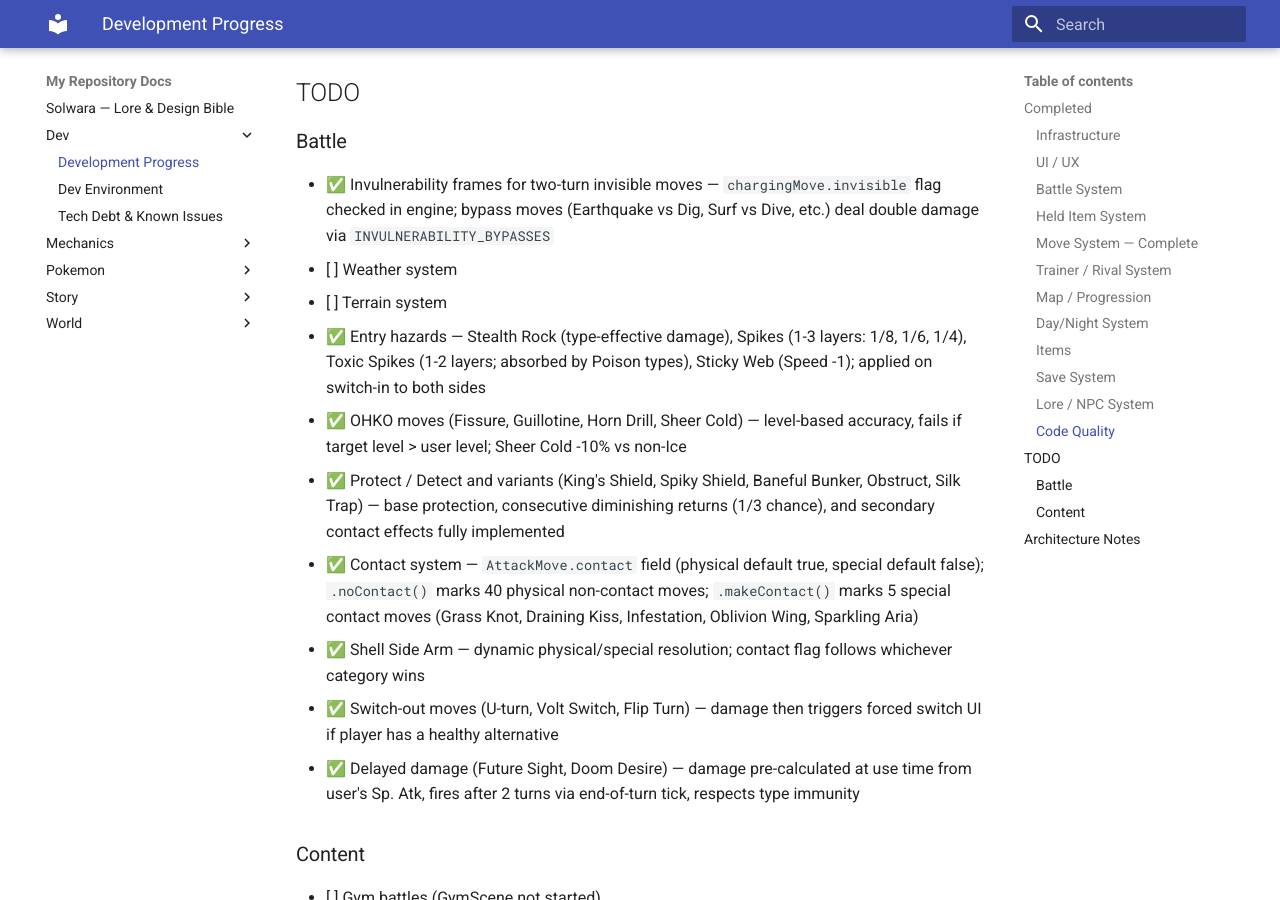
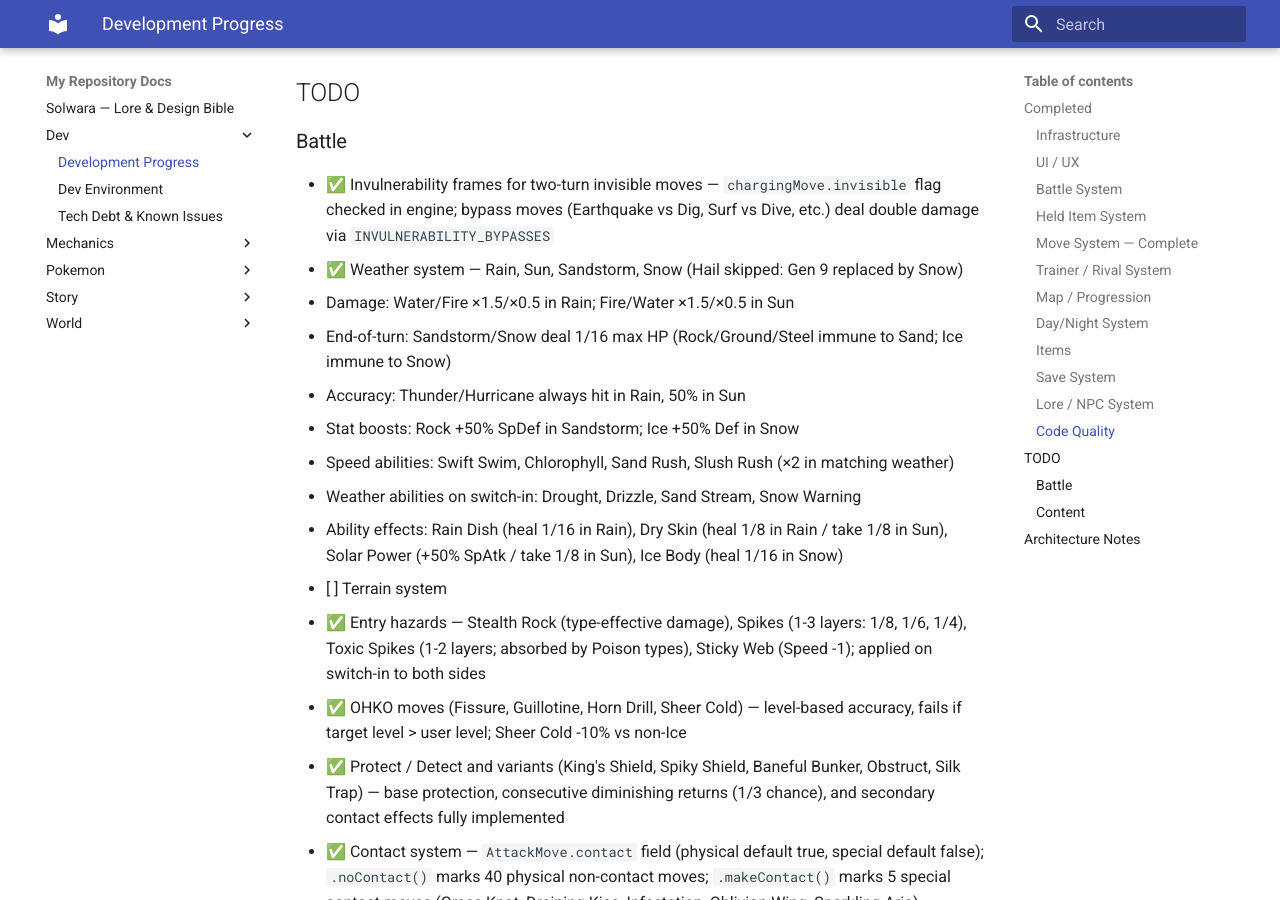
Before and after one commit to solwara-pokemon/lore-building, an MkDocs documentation site: the page built from docs/dev/progress.md, in a window 1280 px wide and 900 px high, scrolled down 5539 px. Built offline with MkDocs 1.6.1 and Material for MkDocs 9.7.7, drawn with Linux system fonts in a browser that asks for light colours.

Commit message:
docs: mark weather system done

```diff
--- a/docs/dev/progress.md
+++ b/docs/dev/progress.md
@@ -151,7 +151,14 @@
 
 ### Battle
 - ✅ Invulnerability frames for two-turn invisible moves — `chargingMove.invisible` flag checked in engine; bypass moves (Earthquake vs Dig, Surf vs Dive, etc.) deal double damage via `INVULNERABILITY_BYPASSES`
-- [ ] Weather system
+- ✅ Weather system — Rain, Sun, Sandstorm, Snow (Hail skipped: Gen 9 replaced by Snow)
+  - Damage: Water/Fire ×1.5/×0.5 in Rain; Fire/Water ×1.5/×0.5 in Sun
+  - End-of-turn: Sandstorm/Snow deal 1/16 max HP (Rock/Ground/Steel immune to Sand; Ice immune to Snow)
+  - Accuracy: Thunder/Hurricane always hit in Rain, 50% in Sun
+  - Stat boosts: Rock +50% SpDef in Sandstorm; Ice +50% Def in Snow
+  - Speed abilities: Swift Swim, Chlorophyll, Sand Rush, Slush Rush (×2 in matching weather)
+  - Weather abilities on switch-in: Drought, Drizzle, Sand Stream, Snow Warning
+  - Ability effects: Rain Dish (heal 1/16 in Rain), Dry Skin (heal 1/8 in Rain / take 1/8 in Sun), Solar Power (+50% SpAtk / take 1/8 in Sun), Ice Body (heal 1/16 in Snow)
 - [ ] Terrain system
 - ✅ Entry hazards — Stealth Rock (type-effective damage), Spikes (1-3 layers: 1/8, 1/6, 1/4), Toxic Spikes (1-2 layers; absorbed by Poison types), Sticky Web (Speed -1); applied on switch-in to both sides
 - ✅ OHKO moves (Fissure, Guillotine, Horn Drill, Sheer Cold) — level-based accuracy, fails if target level > user level; Sheer Cold -10% vs non-Ice
```
